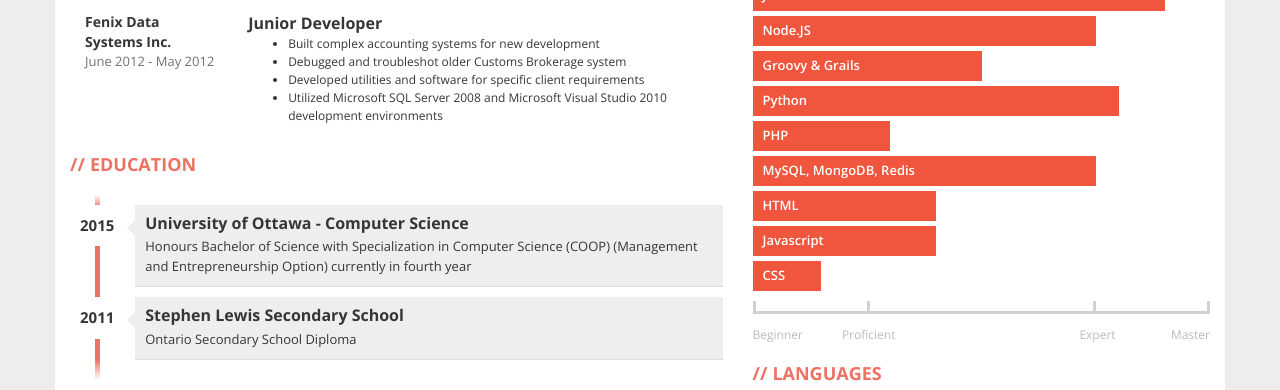
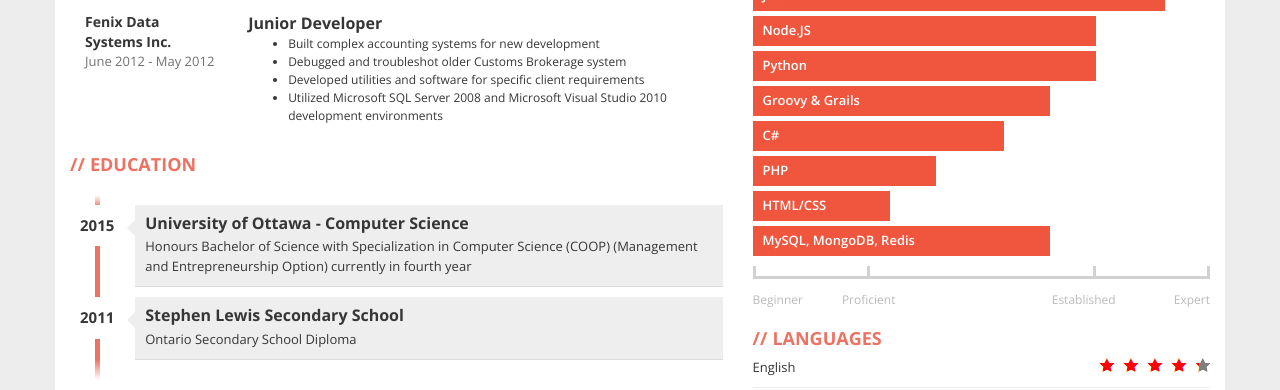
Before and after one commit to sameid/sameid.github.io, a plain HTML site: page index.html in a window 1280 px wide. Shown: the part 549-939 px from the top of the page. Drawn offline with nearby package versions, Linux system fonts and the light colour scheme.

Commit message:
resume updates

```diff
--- a/index.html
+++ b/index.html
@@ -129,18 +129,17 @@
             <div class="skills">
               <div class="item-skills" data-percent="0.90">Java</div>
               <div class="item-skills" data-percent="0.75">Node.JS</div>
-              <div class="item-skills" data-percent="0.50">Groovy & Grails</div>
-              <div class="item-skills" data-percent="0.80">Python</div>
-              <div class="item-skills" data-percent="0.30">PHP</div>
-              <div class="item-skills" data-percent="0.75">MySQL, MongoDB, Redis</div>
-              <div class="item-skills" data-percent="0.40">HTML</div>
-              <div class="item-skills" data-percent="0.40">Javascript</div>
-              <div class="item-skills" data-percent="0.15">CSS</div>
+              <div class="item-skills" data-percent="0.75">Python</div>
+              <div class="item-skills" data-percent="0.65">Groovy & Grails</div>
+              <div class="item-skills" data-percent="0.55">C#</div>
+              <div class="item-skills" data-percent="0.40">PHP</div>
+              <div class="item-skills" data-percent="0.30">HTML/CSS</div>
+              <div class="item-skills" data-percent="0.65">MySQL, MongoDB, Redis</div>
               <div class="skills-legend clearfix">
                 <div class="legend-left legend">Beginner</div>
                 <div class="legend-left legend"><span>Proficient</span></div>
-                <div class="legend-right legend"><span>Expert</span></div>
-                <div class="legend-right legend">Master</div>
+                <div class="legend-right legend"><span>Established</span></div>
+                <div class="legend-right legend">Expert</div>
               </div>
             </div>
           </div>
```
